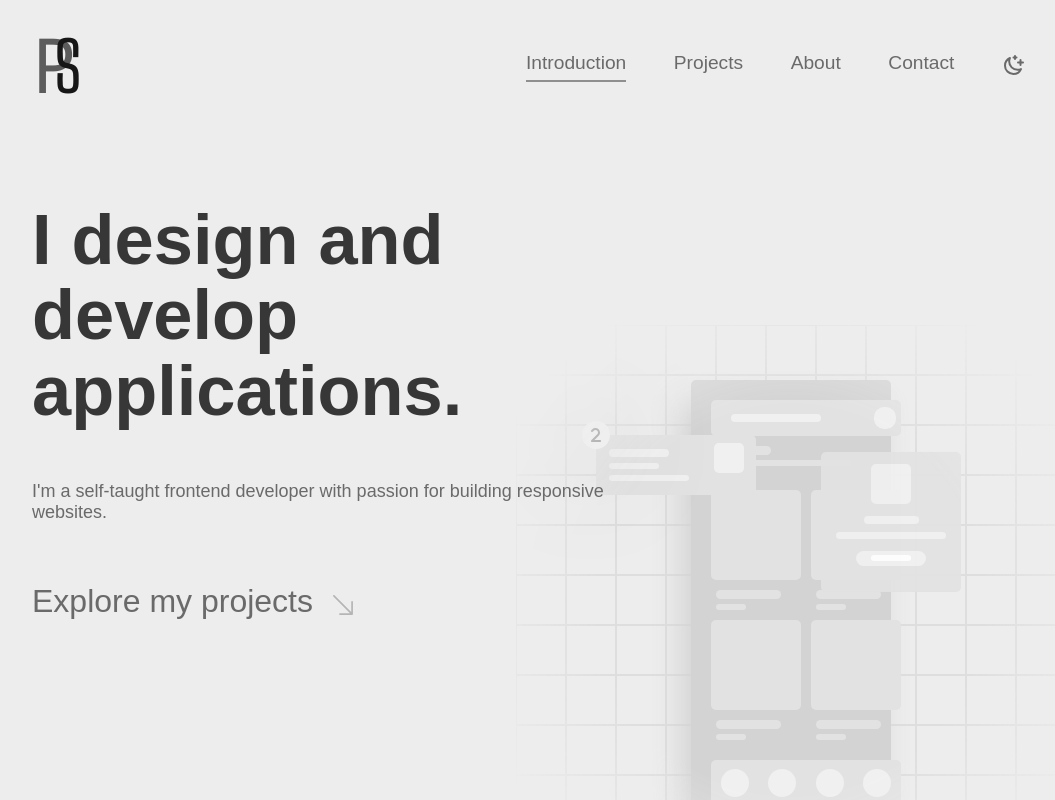
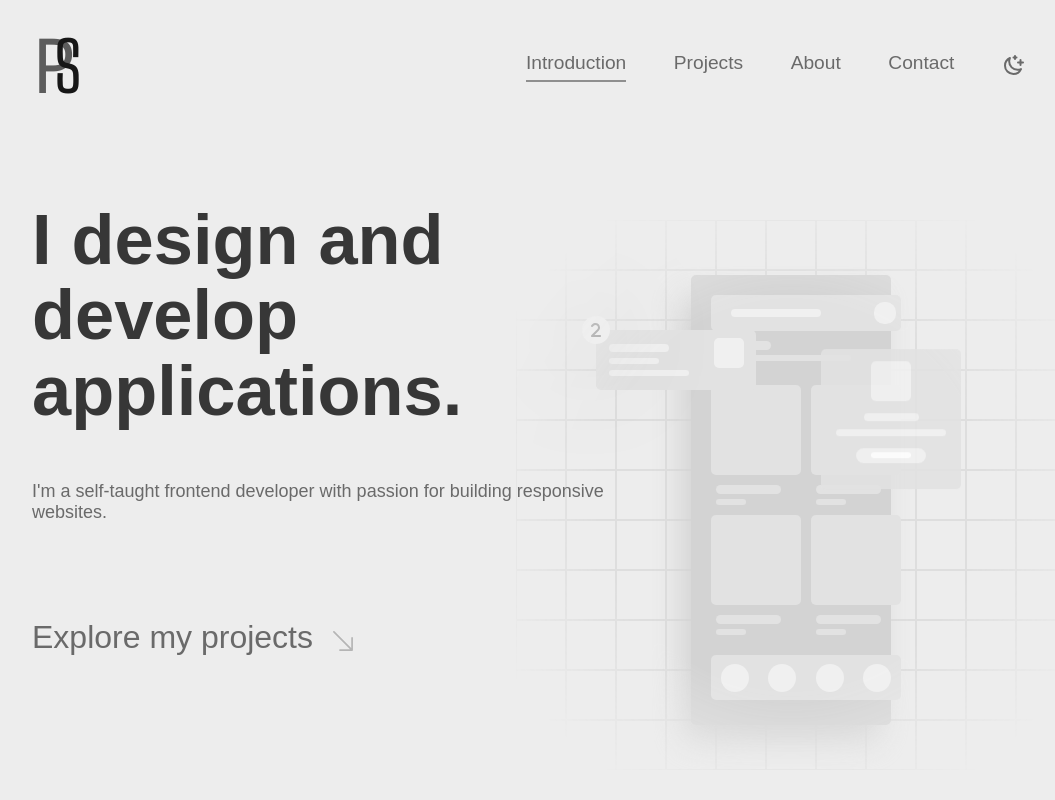
Before and after one commit to Kriger6/portfolio, a React app: page / in a window 1280 px wide. Shown: the top 800 px of the page, without its empty margins (111-1166 px from the left). Built offline with nearby package versions, Linux system fonts and the light colour scheme; a web font is replaced by a local one.

Commit message:
minor fixes and UI tweaked

```diff
--- a/src/app.css
+++ b/src/app.css
@@ -134,8 +134,20 @@ h3 {
     font-size: initial;
 }
 
-.main-section {
-    padding-bottom: 200px;
+.main-section:nth-of-type(1) {
+    padding-bottom: 280px;
+}
+
+.main-section:nth-of-type(2) {
+    padding-bottom: 50px;
+}
+
+.main-section:nth-of-type(3) {
+    padding-bottom: 150px;
+}
+
+.main-section:nth-of-type(4) {
+    padding-bottom: 50px;
 }
 
 .portrait-container img {
@@ -171,6 +183,14 @@ h3 {
 
 .section-border-heading {
     line-height: 5px;
+    animation-name: section-border-heading;
+    animation-duration: 1.5s;
+    animation-fill-mode: forwards;
+    transform: translate(-5px, 0px)
+}
+
+.op-0 {
+    opacity: 0;
 }
 
 .section-content {
@@ -249,7 +269,7 @@ textarea {
 
 @media only screen and (max-width: 1440px) {
     .app-container {
-        width: 1260px;
+        width: 1280px;
         margin: auto;
     }
 }
@@ -268,7 +288,7 @@ textarea {
 
 @media only screen and (max-width: 1024px) {
     .app-container {
-        width: 768px;
+        width: 800px;
         margin: auto;
     }
 
@@ -293,6 +313,14 @@ textarea {
         display: none;
     }
 
+    .social-networks-container {
+        width: 160px;
+    }
+
+    .social-networks-container a {
+        font-size: 1.4rem;
+    }
+
 
 
 }
--- a/src/components/about/index.css
+++ b/src/components/about/index.css
@@ -187,8 +187,11 @@
 
 @media only screen and (max-width: 768px) {
     .portrait-container {
+        width: 60%;
+    }
+
+    .portrait-container-basics {
         grid-column-start: 1;
-        width: 60%;
         grid-row-start: -1;
         grid-row-end: 9;
     }
--- a/src/components/about/index.tsx
+++ b/src/components/about/index.tsx
@@ -67,7 +67,7 @@ const About = forwardRef<HTMLElement>(({ }, ref) => {
     return (
         <section className="main-section about-section section" id="about" ref={ref}>
             <div className="section-border-container">
-                <h3 className={borderContainerClasses[0]} style={{ opacity: 0 }}>
+                <h3 className={`${borderContainerClasses[0]} op-0`}>
                     ABOUT
                 </h3>
                 <div className={borderContainerClasses[1]}></div>
@@ -86,7 +86,7 @@ const About = forwardRef<HTMLElement>(({ }, ref) => {
                             It allows me to have it exactly as i desire. For instance, I use Visual Studio Code as my editor of choice.
                         </p>
                     </div>
-                    <div ref={portraitContainerRef} className={aboutDetailClasses[2]}>
+                    <div ref={portraitContainerRef} className={`${aboutDetailClasses[2]} portrait-container-basics`}>
                         {shouldPortraitLoad === true ? <img className="portrait-photo" src={image}></img> : ""}
                     </div>
                 </div>
--- a/src/components/contact/index.tsx
+++ b/src/components/contact/index.tsx
@@ -150,7 +150,7 @@ const Contact = forwardRef<HTMLElement>(({ }, ref) => {
     return (
         <section className="main-section contact-section section" id="contact" ref={ref}>
             <div className="section-border-container">
-                <h3 className={borderContainerClasses[0]} style={{ opacity: 0 }}>
+                <h3 className={`${borderContainerClasses[0]} op-0`}>
                     CONTACT
                 </h3>
                 <div className={borderContainerClasses[1]}></div>
--- a/src/components/dummyWidgets/index.tsx
+++ b/src/components/dummyWidgets/index.tsx
@@ -155,7 +155,7 @@ const DummyWidgets = () => {
                         <DummyRectangle />
                     </div>
                     <div className={`animation-dummy-rectangle ${classState[3]} `} style={{
-                        transform: `translate(${movingDistance[3]}px)`, top: '300px',
+                        transform: `translate(${movingDistance[3]}px)`, top: '295px',
                         left: '170px'
                     }}>
                         <DummyCircle w={28} h={28} position="absolute" left={-14} top={-14}
--- a/src/components/footer/footer.tsx
+++ b/src/components/footer/footer.tsx
@@ -23,7 +23,7 @@ const Footer = () => {
                 <a className={`${footerClass} link-animation op-0`} target="_blank" href="https://github.com/Kriger6">Github</a>
                 <a className={`${footerClass} link-animation op-0`} target="_blank" href="https://www.linkedin.com/in/sa%C5%A1a-palinka%C5%A1-b6b671197/">Linkedin</a>
             </div>
-            <p className={`${footerClass} trademark`}>© Saša Palinkaš 2023</p>
+            <p className={`${footerClass} trademark op-0`}>© Saša Palinkaš 2023</p>
         </footer>
     )
 }
--- a/src/components/introduction/index.css
+++ b/src/components/introduction/index.css
@@ -11,7 +11,6 @@ h1 {
 
 .introduction-section {
     display: flex;
-    height: 880px;
     position: relative;
 }
 
@@ -34,7 +33,7 @@ h1 {
 }
 
 .widgets-container {
-    top: 150px;
+    top: 90px;
     animation-name: widgets-container;
     opacity: 0;
     animation-duration: 1s;
@@ -75,6 +74,17 @@ a:hover svg {
     animation-duration: 1s;
     animation-fill-mode: forwards;
     transform: translate(0, 5px);
+}
+
+.link-to-projects-basics {
+    margin-top: 6rem;
+    display: inline-block
+}
+
+.link-to-projects-basics a {
+    display: flex;
+    align-items: end;
+    text-decoration: none;
 }
 
 .arrow-to-projects {
@@ -149,7 +159,7 @@ a:hover svg {
 
 @media only screen and (max-width: 1280px) {
     .widgets-container {
-        top: 200px;
+        top: 95px;
     }
 
     h1 {
@@ -168,7 +178,7 @@ a:hover svg {
 
     .widgets-container {
         top: 250px;
-        transform: scale(.9);
+        transform: scale(.7);
         right: -90px;
     }
 
--- a/src/components/introduction/index.tsx
+++ b/src/components/introduction/index.tsx
@@ -92,8 +92,8 @@ const Introduction = forwardRef<HTMLElement>(({}, ref) => {
           }
         </h1>
         <p className={classes[0]}>I'm a self-taught frontend developer with passion for building responsive websites.</p>
-        <div className={classes[1]} style={{ marginTop: '60px', display: "inline-block" }}>
-          <a href='#projects' style={{ display: 'flex', alignItems: "end", textDecoration: "none" }}>Explore my projects
+        <div className={`${classes[1]} link-to-projects-basics`}>
+          <a href='#projects'>Explore my projects
             <svg className="w-6 h-6 text-gray-800 dark:text-white arrow-to-projects" style={{ marginLeft: "15px" }} width={"30px"} height={"30px"} aria-hidden="true" xmlns="http://www.w3.org/2000/svg" fill="none" viewBox="0 0 10 14">
               <path stroke="#b5b5b5" strokeLinecap="round" strokeLinejoin="round" strokeWidth="0.8" d="M5 1v12m0 0 4-4m-4 4L1 9" />
             </svg>
--- a/src/components/projects/index.css
+++ b/src/components/projects/index.css
@@ -1,13 +1,5 @@
 .projects-header {
     margin-bottom: 80px;
-}
-
-.section-border-heading {
-    animation-name: section-border-heading;
-    animation-duration: 2s;
-    animation-fill-mode: forwards;
-    opacity: 0;
-    transform: translate(-5px, 0px)
 }
 
 .section-border {
--- a/src/components/projects/index.tsx
+++ b/src/components/projects/index.tsx
@@ -30,12 +30,13 @@ const Projects = forwardRef<HTMLElement>(({ }, ref) => {
         const headingObserver = new IntersectionObserver(entries => {
             entries.forEach(entry => {
                 if (entry.isIntersecting) {
+                    console.log(document.querySelectorAll(".section-border-container"));
                     setClasses(prevState => ["section-border-heading", "section-border", prevState[2], prevState[3]])
                 }
             })
         })
 
-        headingObserver.observe(document.querySelector(".section-border-container"))
+        headingObserver.observe(document.querySelectorAll(".section-border-container")[0])
 
         const paragraphObserver = new IntersectionObserver(entries => {
             entries.forEach(entry => {
@@ -45,7 +46,7 @@ const Projects = forwardRef<HTMLElement>(({ }, ref) => {
             })
         })
 
-        paragraphObserver.observe(document.querySelector(".section-content"))
+        paragraphObserver.observe(document.querySelectorAll(".section-content")[0])
 
         const projectExamplesObserver = new IntersectionObserver(entries => {
             entries.forEach(entry => {
@@ -66,13 +67,13 @@ const Projects = forwardRef<HTMLElement>(({ }, ref) => {
     return (
         <section className="main-section projects-section section" id="projects" ref={ref}>
             <div className="section-border-container">
-                <h3 className={classes[0]} style={{ opacity: 0 }}>
+                <h3 className={`${classes[0]} op-0`}>
                     PROJECTS
                 </h3>
                 <div className={classes[1]}></div>
             </div>
             <section className="section-content-container">
-                <div className={classes[2]} style={{ opacity: 0 }}>
+                <div className={`${classes[2]} op-0`}>
                     <p className="projects-header">Check out some of my main projects i have worked on.</p>
                 </div>
                 <div className="section-content example-container">
```
